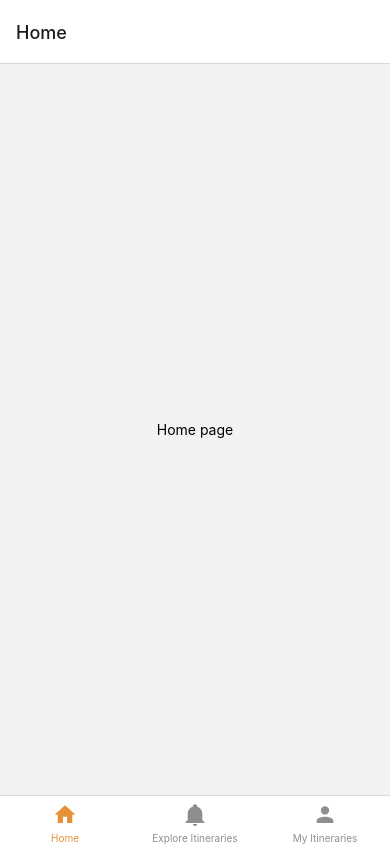
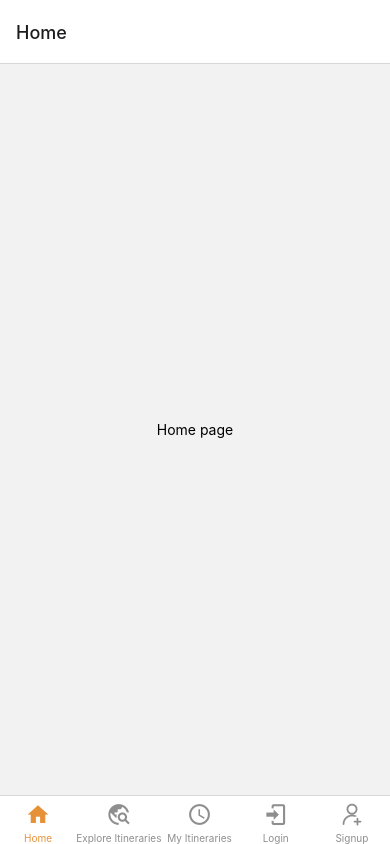
Before and after one commit to TejasAU/FlexiTravelPlannerApp, a React Native app: screen / in a window 390 px wide. Built offline with nearby package versions, Linux system fonts and the light colour scheme.

Commit message:
Added login signup to bottom navigation

```diff
--- a/App.js
+++ b/App.js
@@ -2,10 +2,12 @@ import * as React from 'react';
 import { Text, View } from 'react-native';
 import { NavigationContainer } from '@react-navigation/native';
 import { createBottomTabNavigator } from '@react-navigation/bottom-tabs';
-import { MaterialCommunityIcons } from '@expo/vector-icons';
+import { MaterialCommunityIcons, AntDesign, MaterialIcons } from '@expo/vector-icons';
 import MyItineraries from './components/Itineraries/myItineraries/MyItineraries';
 import ExploreItineraries from './components/Itineraries/exploreItineraries/ExploreItineraries';
 import Home from './components/home/Home';
+import Signup from './components/login/Signup';
+import Login from './components/login/Login';
 
 const Tab = createBottomTabNavigator();
 
@@ -33,7 +35,7 @@ function MyTabs() {
         options={{
           tabBarLabel: 'Explore Itineraries',
           tabBarIcon: ({ color, size }) => (
-            <MaterialCommunityIcons name="bell" color={color} size={size} />
+            <MaterialIcons name="travel-explore" color={color} size={size} />
           ),
         }}
       />
@@ -43,10 +45,30 @@ function MyTabs() {
         options={{
           tabBarLabel: 'My Itineraries',
           tabBarIcon: ({ color, size }) => (
-            <MaterialCommunityIcons name="account" color={color} size={size} />
+            <MaterialIcons name="schedule" color={color} size={size} />
           ),
         }}
       />
+      <Tab.Screen
+        name="Login"
+        component={Login}
+        options={{
+          tabBarLabel: 'Login',
+          tabBarIcon: ({ color, size }) => (
+            <MaterialCommunityIcons name="login" color={color} size={size} />
+          ),
+        }}
+        />
+      <Tab.Screen
+        name="Sign Up"
+        component={Signup}
+        options={{
+          tabBarLabel: 'Signup',
+          tabBarIcon: ({ color, size }) => (
+            <AntDesign name="adduser" color={color} size={size} />
+          ),
+        }}
+        />
     </Tab.Navigator>
   );
 }
--- a/package.json
+++ b/package.json
@@ -11,6 +11,7 @@
   "dependencies": {
     "@react-navigation/bottom-tabs": "^6.5.20",
     "@react-navigation/drawer": "^6.6.15",
+    "axios": "^1.6.8",
     "expo": "~50.0.14",
     "expo-status-bar": "~1.11.1",
     "react": "18.2.0",
```
Also changed, not shown: 1 other file (tests, documents, lock files or other folders).
